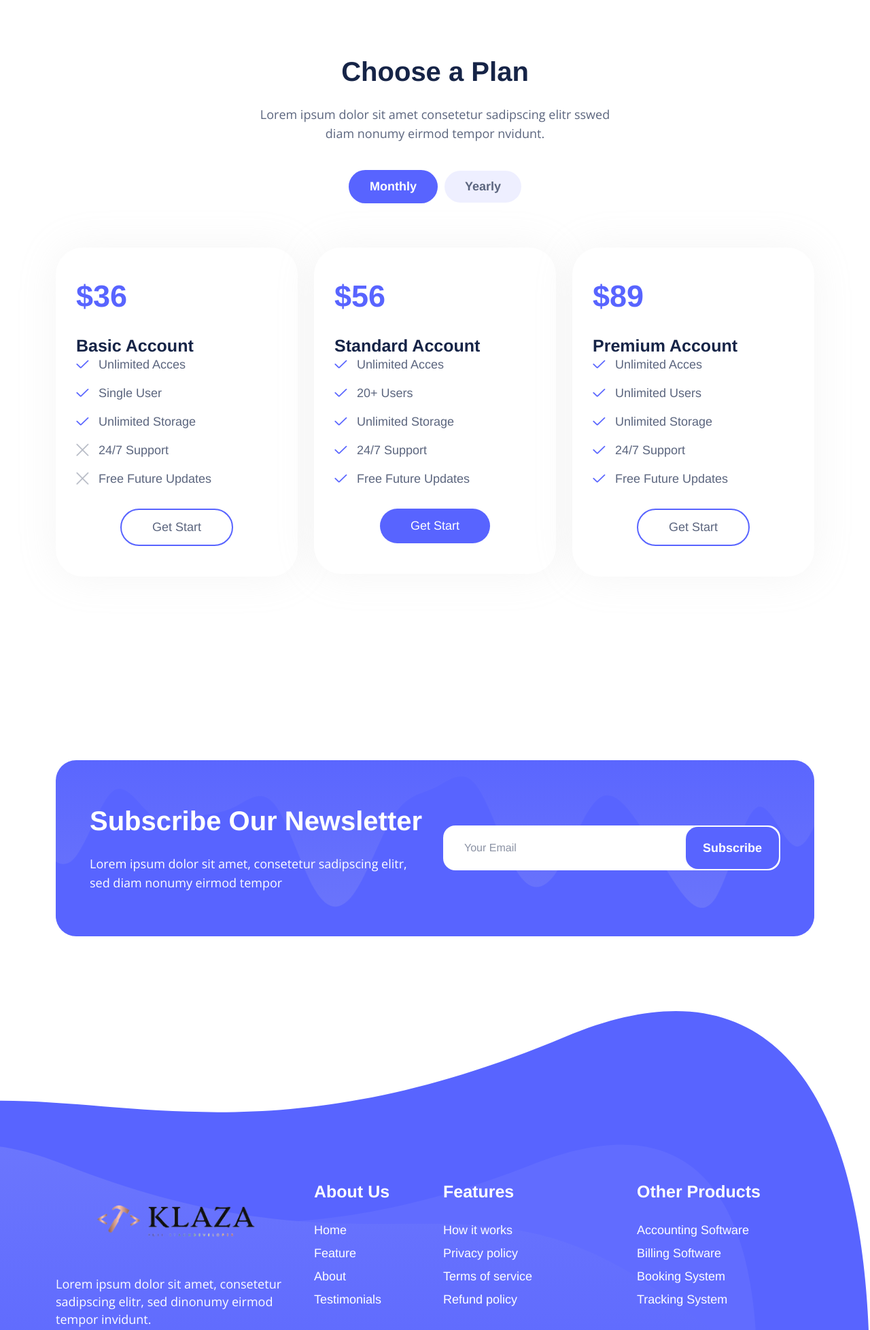
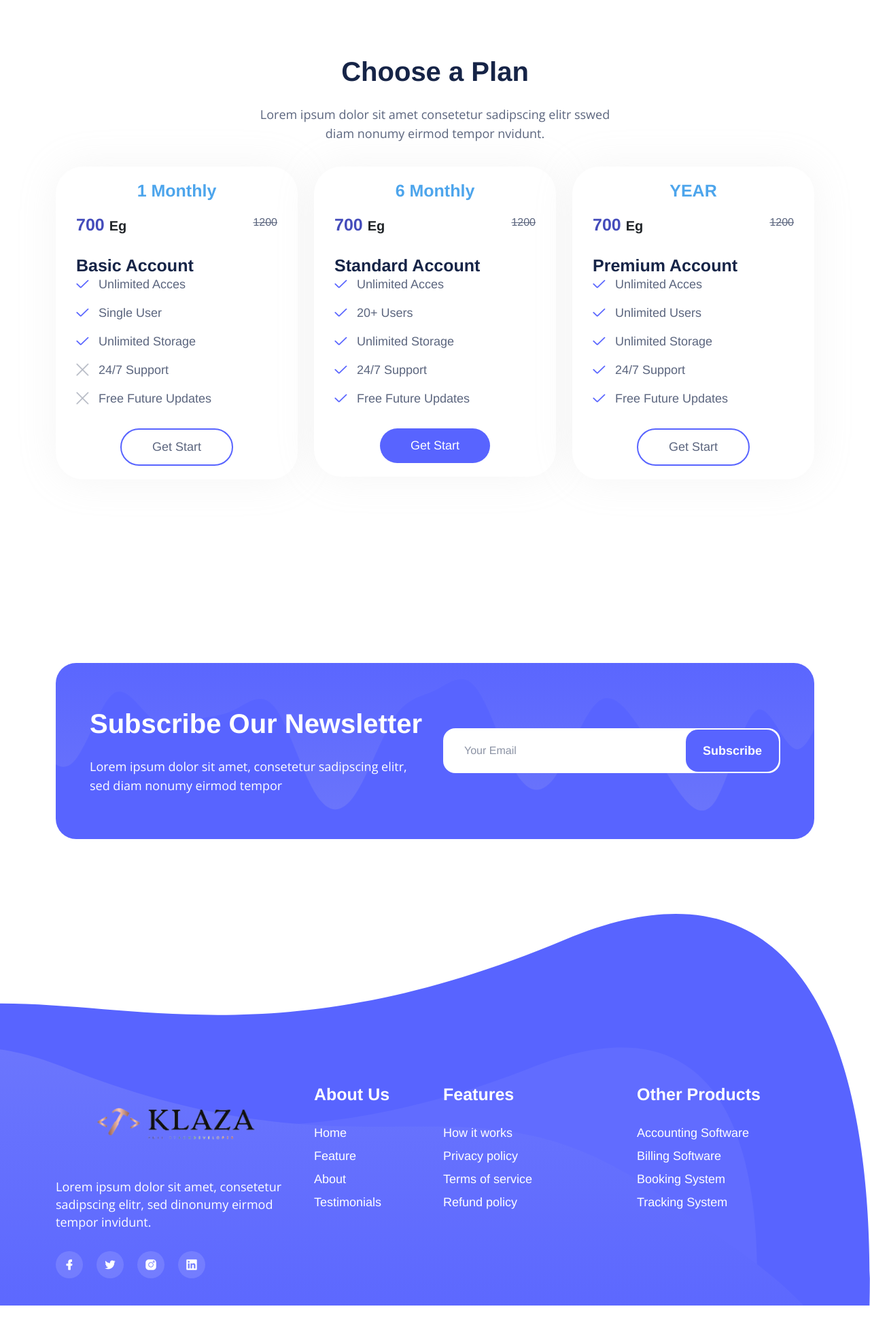
Before and after one commit to NADEREMAD1/EZTEND, a PHP site: page / in a window 1280 px wide; the page is wider, and only the part inside the window is pictured. Shown: the part 3730-5686 px from the top of that part at 68% size. After the commit the page ends 5650 px from the top of that part, so only its background shows below. Run offline with PHP 8.4, Linux system fonts and the light colour scheme.

Commit message:
Pricing Edit

```diff
--- a/assets/css/main.css
+++ b/assets/css/main.css
@@ -964,13 +964,19 @@ p {
     background: #fff;
     -webkit-box-shadow: 0px 0px 59px rgba(191, 191, 191, 0.16);
     box-shadow: 0px 0px 59px rgba(191, 191, 191, 0.16);
-    padding: 45px 30px;
+    padding: 20px 30px;
     margin-bottom: 30px;
 }
+.pricing-section .single-pricing .pricing-header .title_price {
+    font-size: 25px;
+    margin-bottom: 20px;
+    color: #4da5ec;
+    text-align: center;
+}
 .pricing-section .single-pricing .pricing-header .price {
-    font-size: 45px;
+    font-size: 25px;
     margin-bottom: 30px;
-    color: #5864FF;
+    color: #444cbb;
 }
 h1, h2, h3, h4, h5, h6 {
     font-family: Arimo;
@@ -1022,44 +1028,6 @@ h1, h2, h3, h4, h5, h6 {
   -webkit-font-smoothing: antialiased;
   -moz-osx-font-smoothing: grayscale;
 }
-
-
-
-
-
-
-
-
-
-
-
-
-
-
-
-.pricing-section .pricing-nav-wrapper ul li a.active {
-  color: #fff;
-  background: #5864FF;
-}
-.pricing-section .pricing-nav-wrapper ul li a {
-  font-size: 18px;
-  font-weight: 700;
-  color: #5B657E;
-  padding: 10px 30px;
-  background: rgba(88, 100, 255, 0.1);
-  margin: 5px;
-  border-radius: 30px;
-}
-.pricing-section .pricing-nav-wrapper ul li a {
-  font-size: 18px;
-  font-weight: 700;
-  color: #5B657E;
-  padding: 10px 30px;
-  background: rgba(88, 100, 255, 0.1);
-  margin: 5px;
-  border-radius: 30px;
-}
-/* Pricing Start */
 .box-style {
   border-radius: 39px;
   background: #fff;
--- a/index.html
+++ b/index.html
@@ -377,25 +377,18 @@
           </div>
         </div>
       </div>
-      <div class="pricing-nav-wrapper mb-60">
-        <ul class="nav nav-pills" id="pills-tab" role="tablist">
-          <li role="presentation">
-            <a class="active btn " id="pills-month-tab" data-bs-toggle="pill" href="#pills-month" role="tab"
-              aria-controls="pills-month" aria-selected="true">Monthly</a>
-          </li>
-          <li role="presentation">
-            <a id="pills-year-tab" data-bs-toggle="pill" href="#pills-year" role="tab" aria-controls="pills-year"
-              aria-selected="false">Yearly</a>
-          </li>
-        </ul>
-      </div>
+
       <div class="tab-content" id="pills-tabContent">
         <div class="tab-pane fade show active" id="pills-month" role="tabpanel" aria-labelledby="pills-month-tab">
           <div class="row justify-content-center">
             <div class="col-lg-4 col-md-8 col-sm-10">
               <div class="single-pricing">
                 <div class="pricing-header">
-                  <h1 class="price">$36</h1>
+                  <h4 class="title_price">1 Monthly</h4>
+                  <div class="d-flex justify-content-between">
+                    <h4 class="price">700 <span class="f-0 fw-none text-dark fs-5">Eg</span></h4>
+                    <del>1200</del>
+                  </div>
                   <h3 class="package-name">Basic Account</h3>
                 </div>
                 <div class="content">
@@ -422,8 +415,12 @@
             <div class="col-lg-4 col-md-8 col-sm-10">
               <div class="single-pricing">
                 <div class="pricing-header">
-                  <h1 class="price">$56</h1>
-                  <h3 class="package-name">Standard Account</h3>
+                  <h4 class="title_price">6 Monthly</h4>
+                  <div class="d-flex justify-content-between">
+                    <h4 class="price">700 <span class="f-0 fw-none text-dark fs-5">Eg</span></h4>
+                    <del>1200</del>
+                  </div>
+                   <h3 class="package-name">Standard Account</h3>
                 </div>
                 <div class="content">
                   <ul>
@@ -454,99 +451,11 @@
             <div class="col-lg-4 col-md-8 col-sm-10">
               <div class="single-pricing">
                 <div class="pricing-header">
-                  <h1 class="price">$89</h1>
-                  <h3 class="package-name">Premium Account</h3>
-                </div>
-                <div class="content">
-                  <ul>
-                    <li>
-                      <i class="lni lni-checkmark active"></i> Unlimited Acces
-                    </li>
-                    <li>
-                      <i class="lni lni-checkmark active"></i> Unlimited Users
-                    </li>
-                    <li>
-                      <i class="lni lni-checkmark active"></i> Unlimited
-                      Storage
-                    </li>
-                    <li>
-                      <i class="lni lni-checkmark active"></i> 24/7 Support
-                    </li>
-                    <li>
-                      <i class="lni lni-checkmark active"></i> Free Future
-                      Updates
-                    </li>
-                  </ul>
-                </div>
-                <div class="pricing-btn">
-                  <a href="javascript:void(0)" class="main-btn btn-hover border-btn">Get Start</a>
-                </div>
-              </div>
-            </div>
-          </div>
-        </div>
-        <div class="tab-pane fade" id="pills-year" role="tabpanel" aria-labelledby="pills-year-tab">
-          <div class="row justify-content-center">
-            <div class="col-lg-4 col-md-8 col-sm-10">
-              <div class="single-pricing">
-                <div class="pricing-header">
-                  <h1 class="price">$136</h1>
-                  <h3 class="package-name">Basic Account</h3>
-                </div>
-                <div class="content">
-                  <ul>
-                    <li>
-                      <i class="lni lni-checkmark active"></i> Unlimited Acces
-                    </li>
-                    <li>
-                      <i class="lni lni-checkmark active"></i> Single User
-                    </li>
-                    <li>
-                      <i class="lni lni-checkmark active"></i> Unlimited
-                      Storage
-                    </li>
-                    <li><i class="lni lni-close"></i> 24/7 Support</li>
-                    <li><i class="lni lni-close"></i> Free Future Updates</li>
-                  </ul>
-                </div>
-                <div class="pricing-btn">
-                  <a href="javascript:void(0)" class="main-btn btn-hover border-btn">Get Start</a>
-                </div>
-              </div>
-            </div>
-            <div class="col-lg-4 col-md-8 col-sm-10">
-              <div class="single-pricing">
-                <div class="pricing-header">
-                  <h1 class="price">$156</h1>
-                  <h3 class="package-name">Standard Account</h3>
-                </div>
-                <div class="content">
-                  <ul>
-                    <li>
-                      <i class="lni lni-checkmark active"></i> Unlimited Acces
-                    </li>
-                    <li>
-                      <i class="lni lni-checkmark active"></i> 20+ Users
-                    </li>
-                    <li>
-                      <i class="lni lni-checkmark active"></i> Unlimited
-                      Storage
-                    </li>
-                    <li>
-                      <i class="lni lni-checkmark active"></i> 24/7 Support
-                    </li>
-                    <li><i class="lni lni-close"></i> Free Future Updates</li>
-                  </ul>
-                </div>
-                <div class="pricing-btn">
-                  <a href="javascript:void(0)" class="main-btn btn-hover">Get Start</a>
-                </div>
-              </div>
-            </div>
-            <div class="col-lg-4 col-md-8 col-sm-10">
-              <div class="single-pricing">
-                <div class="pricing-header">
-                  <h1 class="price">$189</h1>
+                  <h4 class="title_price">YEAR</h4>
+                  <div class="d-flex justify-content-between">
+                    <h4 class="price">700 <span class="f-0 fw-none text-dark fs-5">Eg</span></h4>
+                    <del>1200</del>
+                  </div>
                   <h3 class="package-name">Premium Account</h3>
                 </div>
                 <div class="content">
```
